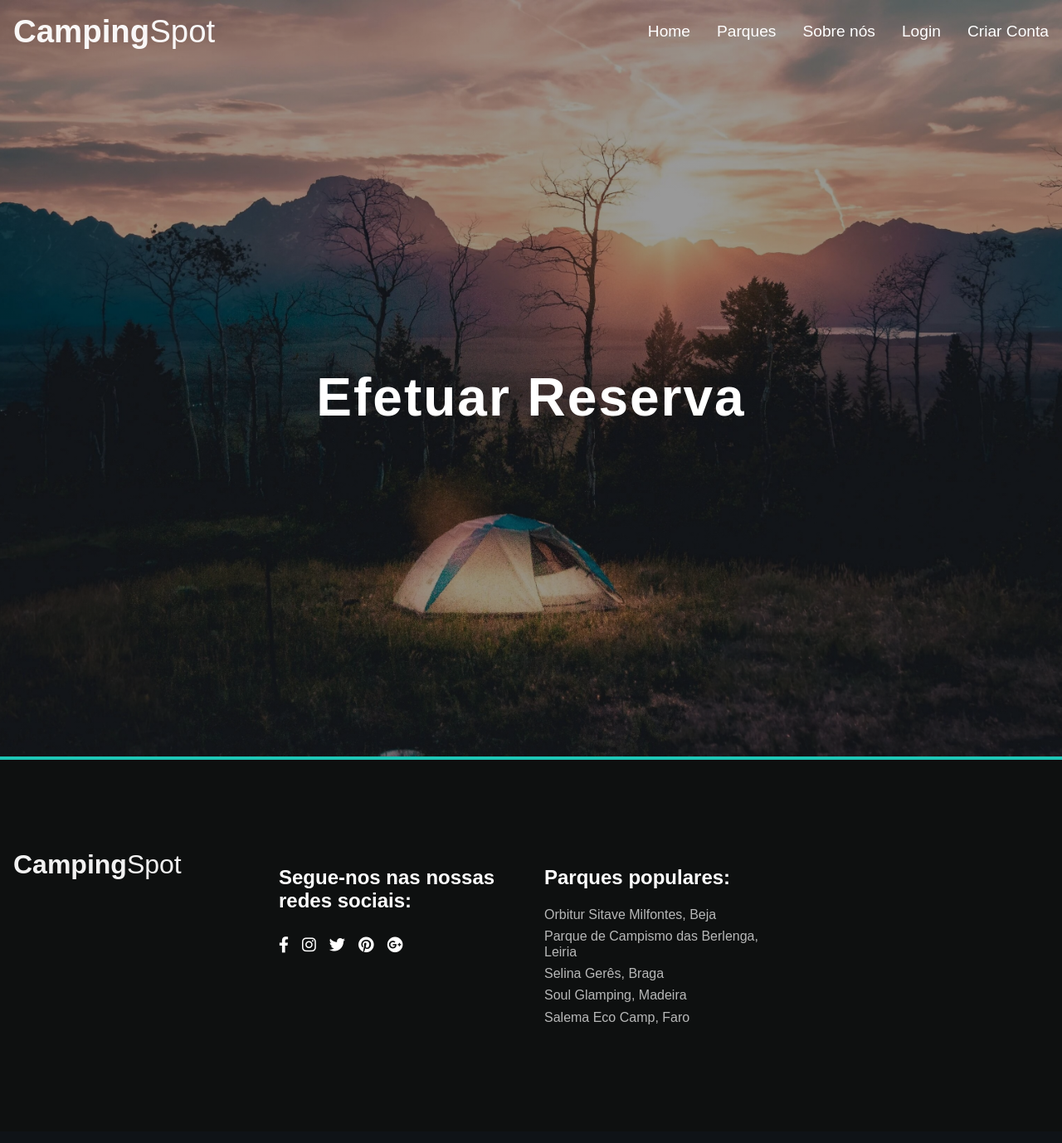
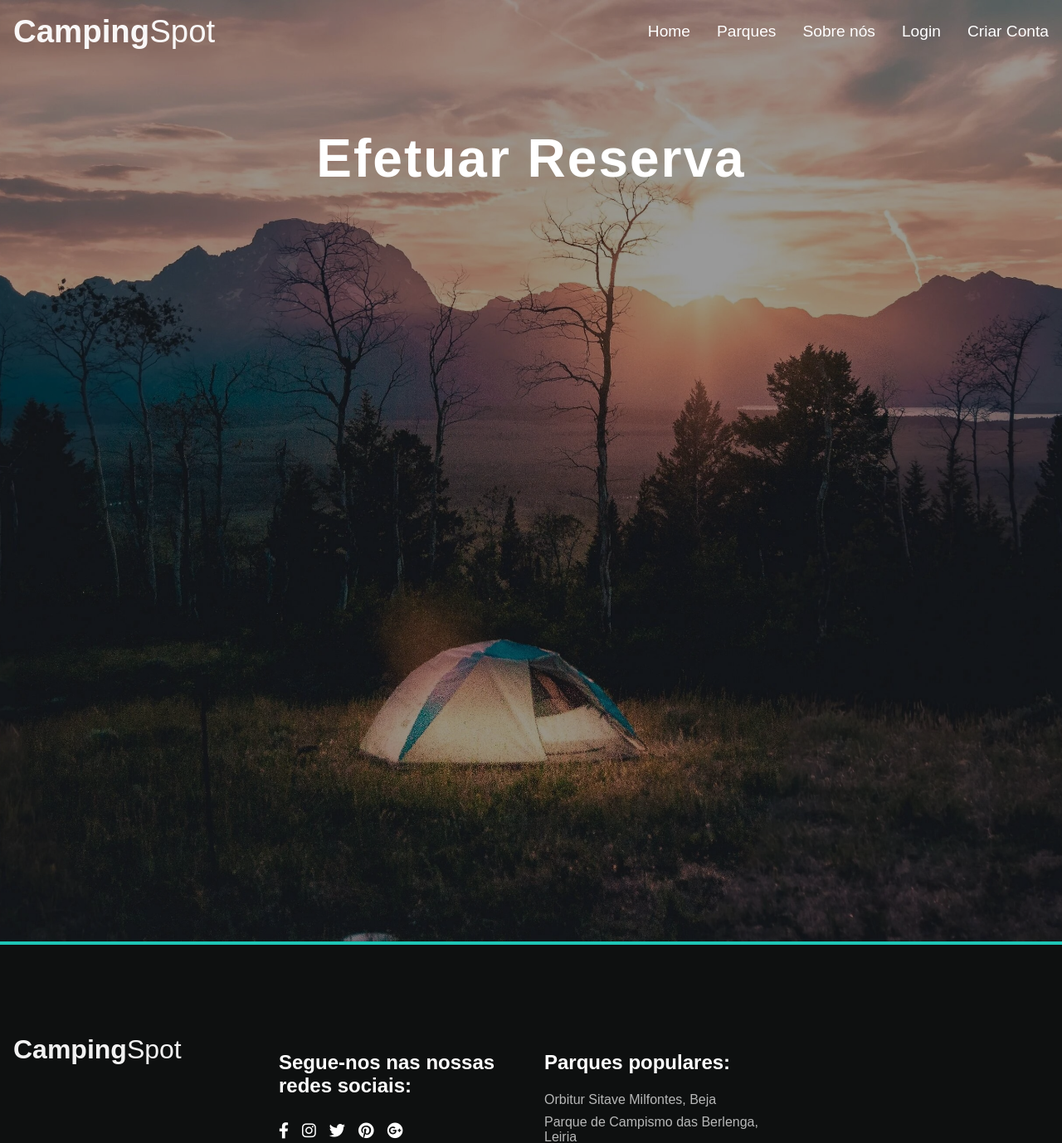
Before and after one commit to RafaelPBPinto/CampingSpot_AS_Project, a Django app: page /reservation.html/ in a window 1280 px wide. Shown: the top 1378 px of the page at 83% size. Before the commit the page ends 1235 px from the top, so only its background shows below. Run offline with Django 4.2, Linux system fonts and the light colour scheme; parts of the project's set-up code (start-up, migrations or seed data) failed here and were passed over; some libraries are stand-ins or nearby versions; some web fonts are replaced.

Commit message:
fix screen

```diff
--- a/mysite/polls/templates/polls/reservation.html
+++ b/mysite/polls/templates/polls/reservation.html
@@ -1,12 +1,12 @@
 {% extends "polls/base.html" %}
 {% load static %}
 {% block content %}
-    <header class = "flex" style="height: 90vh;">
+    <header class = "flex">
         <div class = "header-title">
             <h1>Efetuar Reserva</h1>
         </div>
         <section id = "reserva" class = "py-4">
-            <div class = "popular-row" style="padding-left: 50px;">
+            <div class = "popular-row" style="padding-left: 50px; height: 100vh;">
                 {%for parque in parques %}
                     <div class = "reserva-item" style="text-align: left;width: 250px;">
                         <img src = "/static/{{parque.image}}" alt = "">
```
